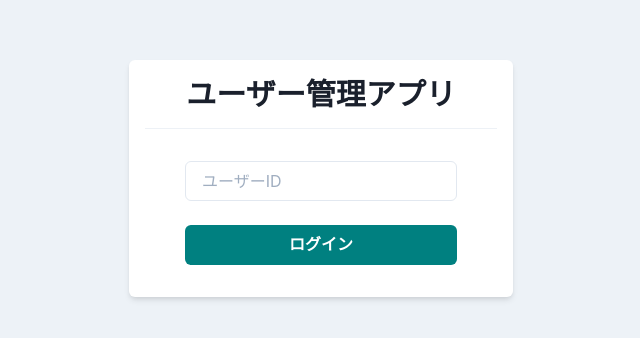
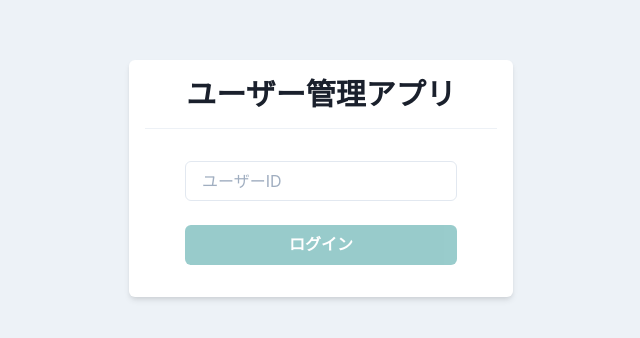
Before and after one commit to billiejoenahema/ts-chakra-ui, a React (Create React App) app: page / in a window 1280 px wide. Shown: the part 222-560 px from the top of the page, without its empty margins (319-959 px from the left). Built offline with nearby package versions, Linux system fonts and the light colour scheme.

Commit message:
implement: login

```diff
--- a/src/components/atoms/button/PrimaryButton.tsx
+++ b/src/components/atoms/button/PrimaryButton.tsx
@@ -3,13 +3,21 @@
 
 type Props = {
   children: ReactNode
+  disabled?: boolean
+  loading?: boolean
+  onClick: () => void
 }
 
 const PrimaryButton: VFC<Props> = memo((props) => {
-  const { children } = props
+  const { children, disabled = false, loading = false, onClick } = props
 
   return (
-    <Button bg="teal" color="white" _hover={{ opacity: 0.8 }} >
+    <Button bg="teal"
+      color="white"
+      disabled={disabled || loading}
+      _hover={{ opacity: 0.8 }}
+      isLoading={loading}
+      onClick={onClick}>
       {children}
     </Button>
   )
--- a/src/components/pages/Login.tsx
+++ b/src/components/pages/Login.tsx
@@ -1,16 +1,23 @@
-import { VFC, memo } from 'react'
+import { ChangeEvent, memo, useState, VFC } from 'react'
 import { Box, Divider, Flex, Heading, Input, Stack } from '@chakra-ui/react'
 import PrimaryButton from '../atoms/button/PrimaryButton'
+import { useAuth } from '../../hooks/useAuth'
 
 const Login: VFC = memo(() => {
+  const { login, loading } = useAuth()
+  const [userId, setUserId] = useState<string>('')
+
+  const onChangeUserId = (e: ChangeEvent<HTMLInputElement>) => setUserId(e.target.value)
+  const onClickLogin = () => login(userId)
+
   return (
     <Flex align="center" justify="center" height="100vh" >
       <Box bg="white" w="sm" p={4} borderRadius="md" shadow="md" >
         <Heading as="h1" size="lg" textAlign="center" >ユーザー管理アプリ</Heading>
         <Divider my={4} />
         <Stack spacing={6} py={4} px={10} >
-          <Input placeholder="ユーザーID" />
-          <PrimaryButton>ログイン</PrimaryButton>
+          <Input placeholder="ユーザーID" onChange={onChangeUserId} value={userId} />
+          <PrimaryButton disabled={userId === ''} loading={loading} onClick={onClickLogin} >ログイン</PrimaryButton>
         </Stack>
       </Box>
     </Flex>
--- /dev/null
+++ b/src/hooks/useAuth.ts
@@ -0,0 +1,25 @@
+import axios from 'axios'
+import React from 'react'
+import { useHistory } from 'react-router'
+import { User } from '../types/api/user'
+
+export const useAuth = () => {
+  const history = useHistory()
+  const [loading, setLoading] = React.useState(false)
+
+  const login = React.useCallback((id: string) => {
+    setLoading(true)
+    axios
+      .get<User>(`https://jsonplaceholder.typicode.com/users/${id}`)
+      .then((res) => {
+        if (res.data) {
+          history.push('/home')
+        } else {
+          alert('ユーザーが見つかりません')
+        }
+      })
+      .catch(() => alert('ログインできませんでした'))
+      .finally(() => setLoading(false))
+  }, [history])
+  return { login, loading }
+}
--- /dev/null
+++ b/src/types/api/user.ts
@@ -0,0 +1,23 @@
+export type User = {
+  id: number,
+  name: string
+  username: string
+  email: string
+  address: {
+    street: string
+    suite: string
+    city: string
+    zipcode: string
+    geo: {
+      lat: string
+      lng: string
+    }
+  },
+  phone: string
+  website: string
+  company: {
+    name: string
+    catchPhrase: string
+    bs: string
+  }
+}
```
